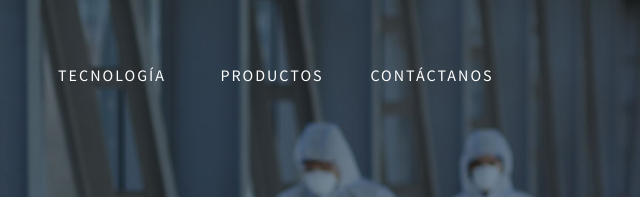
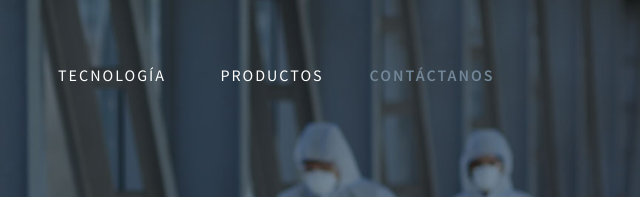
Before and after one commit to Matokosp/validay, a plain HTML site: page index.html in a window 1280 px wide. Shown: the top 197 px of the page, 640-1280 px from the left. Drawn offline with nearby package versions, Linux system fonts and the light colour scheme.

Commit message:
contact logo fix

```diff
--- a/assets/css/laptop.css
+++ b/assets/css/laptop.css
@@ -62,10 +62,16 @@
     text-align: center;
     width: 25%;
     font-size: 1rem;
+    transition: 0.4s;
   }
 
   .menu-link-scroll {
     color: #3E3F3C;
+  }
+
+  .menu-active {
+    color: #718696;
+    font-weight: 600;
   }
 
   .menu_small {
--- a/assets/css/main.css
+++ b/assets/css/main.css
@@ -435,6 +435,15 @@ h1 {
   background-color: #718696;
   text-align: center;
   padding: 50px 0 50px 0;
+  position: relative;
+  overflow: hidden;
+}
+
+.transparent-logo {
+  bottom: -10px;
+  left: -10px;
+  position: absolute;
+  width: 80%;
 }
 
 .contact_info_title {
--- a/assets/js/myscript.js
+++ b/assets/js/myscript.js
@@ -62,6 +62,8 @@ $('a[href^="#"]').on('click', function(event) {
 	var sectionOne = $('#sectionOne').offset();
 	var sectionTwo = $('#sectionTwo').offset();
   var sectionThree = $('#sectionThree').offset();
+  var sectionFour = $('#sectionFour').offset();
+  var sectionFive = $('#sectionFive').offset();
 	var position = $(window).scrollTop();
 
 
@@ -71,13 +73,47 @@ $('a[href^="#"]').on('click', function(event) {
   // ---------------------------------
 
 
-	var x = window.matchMedia("(min-width: 1100px)")
+	var x = window.matchMedia("(min-width: 1100px)");
 
 	function myFunction(x) {
 	  if (x.matches) { // If media query matches
 
 	  		var windowHeight = $( window ).height();
 	  		var position = $(window).scrollTop();
+
+
+
+        // MENU CHANGE
+
+        $(window).on('scroll', function(){
+
+          if($(window).scrollTop() >= sectionTwo.top - 100) {
+            $('.menu').children('a:nth-child(1)').addClass('menu-active');
+            $('.menu').children('a:nth-child(2)').removeClass('menu-active');
+          } else {
+            $('.menu').children('a:nth-child(1)').removeClass('menu-active');
+          }
+
+          if($(window).scrollTop() >= sectionThree.top - 100) {
+            $('.menu').children('a:nth-child(1)').removeClass('menu-active');
+            $('.menu').children('a:nth-child(2)').addClass('menu-active');
+            $('.menu').children('a:nth-child(3)').removeClass('menu-active');
+          }
+
+          if($(window).scrollTop() >= sectionFour.top - 100) {
+            $('.menu').children('a:nth-child(2)').removeClass('menu-active');
+            $('.menu').children('a:nth-child(3)').addClass('menu-active');
+            $('.menu').children('a:nth-child(4)').removeClass('menu-active');
+          }
+
+          if($(window).scrollTop() >= sectionFive.top - 200) {
+            $('.menu').children('a:nth-child(3)').removeClass('menu-active');
+            $('.menu').children('a:nth-child(4)').addClass('menu-active');
+            $('.menu').children('a:nth-child(5)').removeClass('menu-active');
+          }
+
+        })
+
 
 			$(window).scroll(function(){
 				if ( $(window).scrollTop() >= sectionOne.top + 300) {
```
